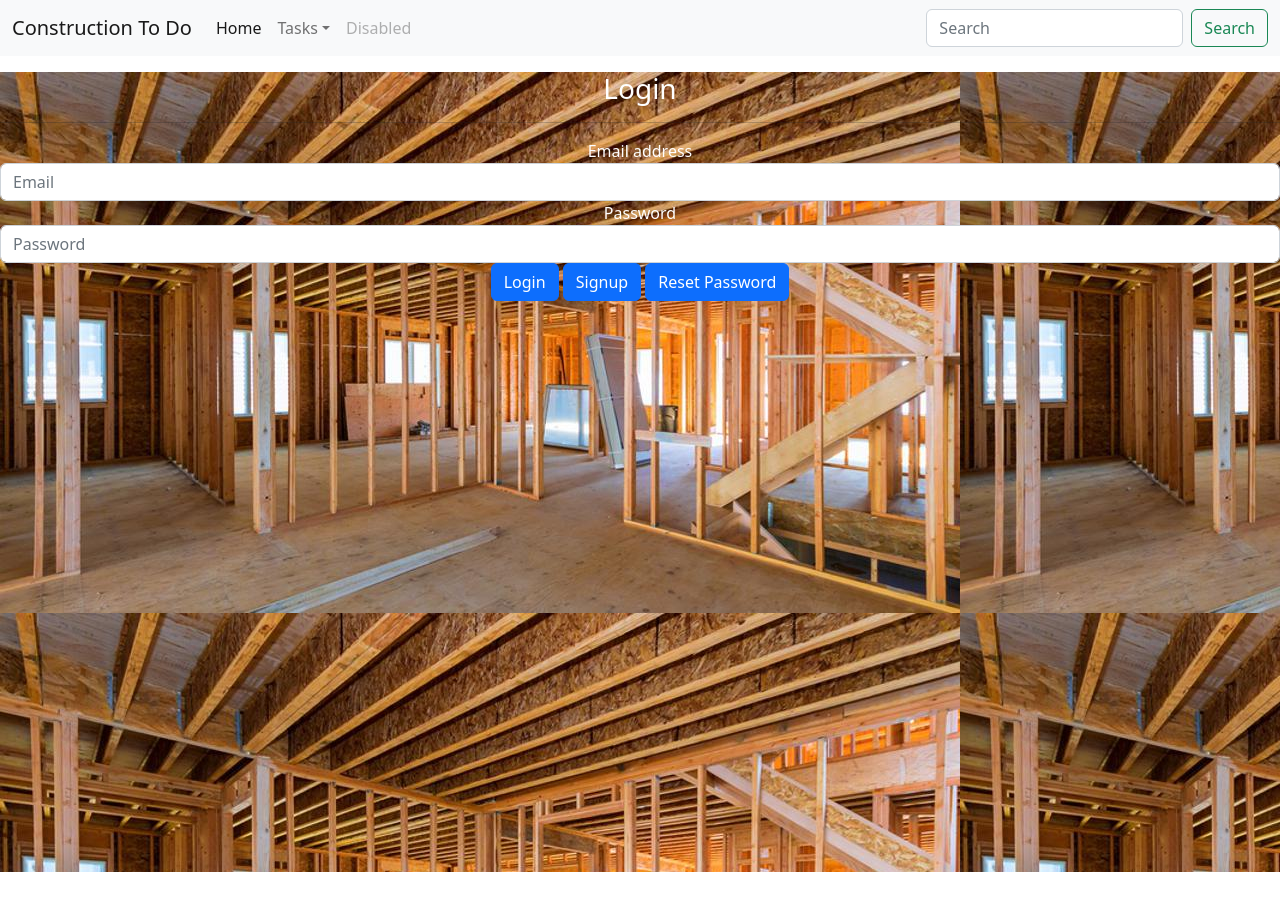
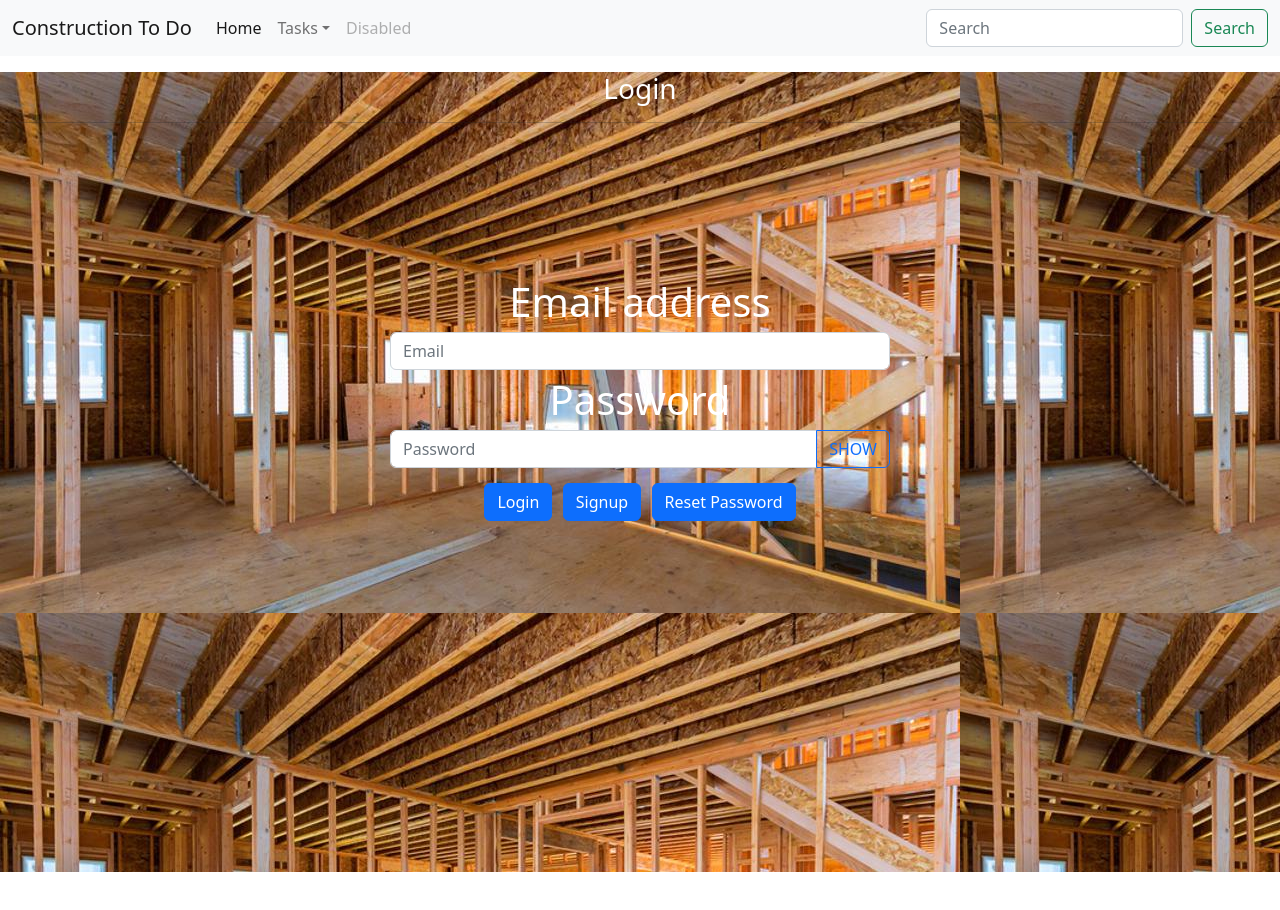
Before and after one commit to StevenMetz/ConstructOptimizer, a React (Vite) app: page / in a window 1280 px wide. Built offline with nearby package versions, Linux system fonts and the light colour scheme.

Commit message:
update works for employees but needs to refresh need to look into this

```diff
--- a/src/EmployeesAxios.jsx
+++ b/src/EmployeesAxios.jsx
@@ -11,24 +11,7 @@ export function EmployeesAxios(props) {
   const handleTimeClockClose = () => {
     setIsTimeClockVisible(false);
   };
-  const timeClock = props.employee.map((employee) => {
-    return (
-      <div className="scrollable-div" key={employee.id}>
-        <p>
-          {employee.time_clock.map((punchin) => {
-            return (
-              <div>
-                <h6>{moment(punchin.date).format("MMM Do YY")}</h6>
-                <p> Time in: {moment(punchin.time_in).format("MMMM Do YYYY, h:mm:ss a")} </p>
-                <p> Time out: {moment(punchin.time_out).format("MMMM Do YYYY, h:mm:ss a")}</p>
-              </div>
-            );
-          })}
-        </p>
-      </div>
-    );
-  });
-  const employee = props.employee.map((employee) => {
+  const employees = props.employee.map((employee) => {
     return (
       <div key={employee.id}>
         <h5>Name: {` ${employee.first_name} ${employee.last_name}`}</h5>
@@ -48,7 +31,7 @@ export function EmployeesAxios(props) {
             })}
           </p>
         </Modal>
-        <button>More</button>
+        <button onClick={() => props.onShowEmployee(employee)}>More</button>
         <button onClick={handleTimeClockShow}>Time Clock</button>
       </div>
     );
@@ -57,7 +40,7 @@ export function EmployeesAxios(props) {
   return (
     <div>
       <h1>Employees</h1>
-      {employee}
+      {employees}
     </div>
   );
 }
--- a/src/EmployeesIndex.jsx
+++ b/src/EmployeesIndex.jsx
@@ -2,9 +2,13 @@ import { useState, useEffect } from "react";
 import axios from "axios";
 import { EmployeesAxios } from "./EmployeesAxios";
 import { Modal } from "./Modal";
+import { EmployeesShow } from "./EmployeesShow";
 
 export function EmployeesIndex() {
   const [employees, setEmployees] = useState([]);
+  const [isEmployeeShowVisible, setIsEmployeeShowVisible] = useState(false);
+  const [currentEmployee, setCurrentEmployee] = useState({});
+
   const handleIndexEmployees = () => {
     console.log("Wait I'm getting Da Minions");
     axios.get("http://localhost:3000/employees.json").then((response) => {
@@ -13,11 +17,51 @@ export function EmployeesIndex() {
       setEmployees(response.data);
     });
   };
-
+  const handleUpdatEemployee = (id, params) => {
+    console.log(handleUpdatEemployee, "yo", params);
+    axios.patch(`http://localhost:3000/employees/${id}.json`, params).then((response) => {
+      console.log(response.data);
+      setEmployees(
+        employees.map((employee) => {
+          if (employee.id === response.data.id) {
+            return response.data;
+          } else {
+            return employee;
+          }
+        })
+      );
+      // successCallback();
+      handleClose();
+    });
+  };
+  const handleClose = () => {
+    console.log("handleClose");
+    setIsEmployeeShowVisible(false);
+  };
+  const handleShowEmployee = (employee) => {
+    console.log("handleShowEmployee", employee);
+    setIsEmployeeShowVisible(true);
+    setCurrentEmployee(employee);
+  };
+  const handleDeletEmployee = (employee) => {
+    console.log("handleDestroyemployee", employee);
+    axios.delete(`http://localhost:3000/employees/${employee.id}.json`).then((response) => {
+      console.log(response.data);
+      setEmployees(employee.filter((p) => p.id !== employee.id));
+      handleClose();
+    });
+  };
   useEffect(handleIndexEmployees, []);
   return (
     <div>
-      <EmployeesAxios employee={employees} />
+      <Modal show={isEmployeeShowVisible} onClose={handleClose}>
+        <EmployeesShow
+          employees={currentEmployee}
+          onUpdateEmployee={handleUpdatEemployee}
+          onDestroyEmployee={handleDeletEmployee}
+        />
+      </Modal>
+      <EmployeesAxios employee={employees} onShowEmployee={handleShowEmployee} />
     </div>
   );
 }
--- a/src/EmployeesShow.jsx
+++ b/src/EmployeesShow.jsx
@@ -1,31 +1,52 @@
+import { useState } from "react";
 export function EmployeesShow(props) {
+  const [manager, setManager] = useState(true);
   const handleSubmit = (event) => {
     event.preventDefault();
     const params = new FormData(event.target);
     console.log(params);
-    props.onUpdateTodo(props.employees.id, params);
+    props.onUpdateEmployee(props.employees.id, params);
     event.target.reset();
   };
   function handleClick() {
-    props.onDestroyTodo(props.employees);
+    props.onDestroyEmployee(props.employees);
+  }
+  let employee;
+  if (props.employees.manager === true) {
+    employee = "Manager";
+  } else {
+    employee = "Employee";
   }
   return (
     <div className="container">
       <div className="form-control">
         <form onSubmit={handleSubmit}>
-          <input type="text" name="first_name">
-            {" "}
-            First Name:
-          </input>
-          <input type="text" name="last_name">
-            {" "}
-            Last Name
-          </input>
-          <input type="text" name="email">
-            {" "}
+          <div className="form-control">
+            <p>First Name:</p>
+            <input type="text" name="first_name" defaultValue={props.employees.first_name} />
+          </div>
+          <div className="form-control">
+            Last Name:
+            <input type="text" name="last_name" defaultValue={props.employees.last_name} />
+          </div>
+          <div className="form-control">
             Email:
-          </input>
-          <input type="radio"> Manager:</input>
+            <input type="text" name="email" defaultValue={props.employees.email} />
+          </div>
+          <div className="form-control">
+            Manager:
+            <select name="manager" className="form-select-md" aria-label="Default select example">
+              <option selected>{employee}</option>
+              <option value={!manager}>Employee</option>
+              <option value={manager}>Manager</option>
+            </select>
+          </div>
+          <button type="submit" className="btn btn-primary">
+            Update
+          </button>
+          <button className="btn btn-danger" onClick={handleClick}>
+            Fire Employee
+          </button>
         </form>
       </div>
     </div>
--- a/src/Login.jsx
+++ b/src/Login.jsx
@@ -17,6 +17,18 @@ export function Login() {
   };
   const handleSignupClose = () => {
     setIsSignupVisible(false);
+  };
+  const [passwordType, setPasswordType] = useState("password");
+  const [passwordInput, setPasswordInput] = useState("");
+  const handlePasswordChange = (evnt) => {
+    setPasswordInput(evnt.target.value);
+  };
+  const togglePassword = () => {
+    if (passwordType === "password") {
+      setPasswordType("text");
+      return;
+    }
+    setPasswordType("password");
   };
 
   const handleSubmit = (event) => {
@@ -48,7 +60,7 @@ export function Login() {
       <div className="text-center">
         <h3 className="color-white">Login</h3>
         <hr />
-        <form onSubmit={handleSubmit}>
+        <form className="myForm" onSubmit={handleSubmit}>
           <div className="form-group">
             <label className="color-white" for="exampleInputEmail1">
               Email address
@@ -59,13 +71,19 @@ export function Login() {
             <label className="color-white" for="exampleInputPassword1">
               Password
             </label>
-            <input
-              name="password"
-              type="password"
-              className="form-control"
-              id="exampleInputPassword1"
-              placeholder="Password"
-            />
+            <div className="input-group mb3">
+              <input
+                type={passwordType}
+                onChange={handlePasswordChange}
+                value={passwordInput}
+                name="password"
+                class="form-control"
+                placeholder="Password"
+              />
+              <span class="btn btn-outline-primary" onClick={togglePassword} id="button-addon1">
+                SHOW
+              </span>
+            </div>
           </div>
           <button type="submit" className="btn btn-primary">
             Login
--- a/src/index.css
+++ b/src/index.css
@@ -18,3 +18,12 @@ html {
 .color-white{
   color: white;
 }
+.myForm {
+  min-width: 500px;
+  position: absolute;
+  text-align: center;
+  top: 50%;
+  left: 50%;
+  transform: translate(-50%, -50%);
+  font-size: 2.5rem
+}
```
